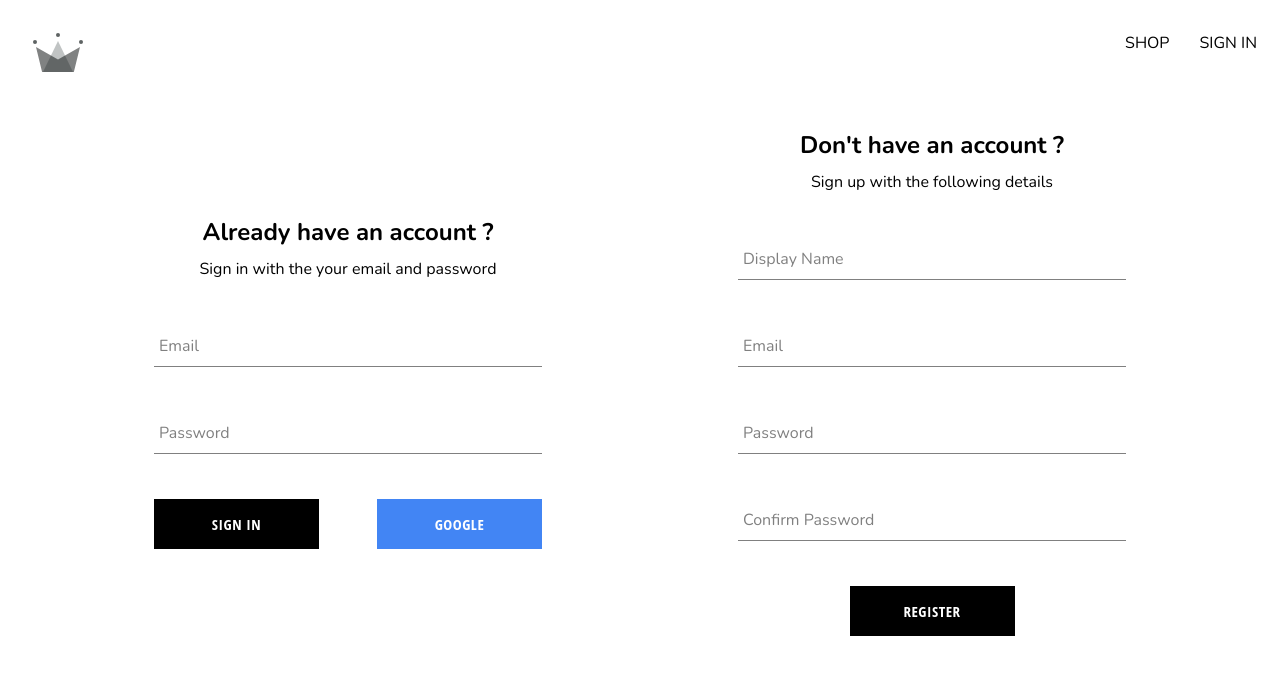
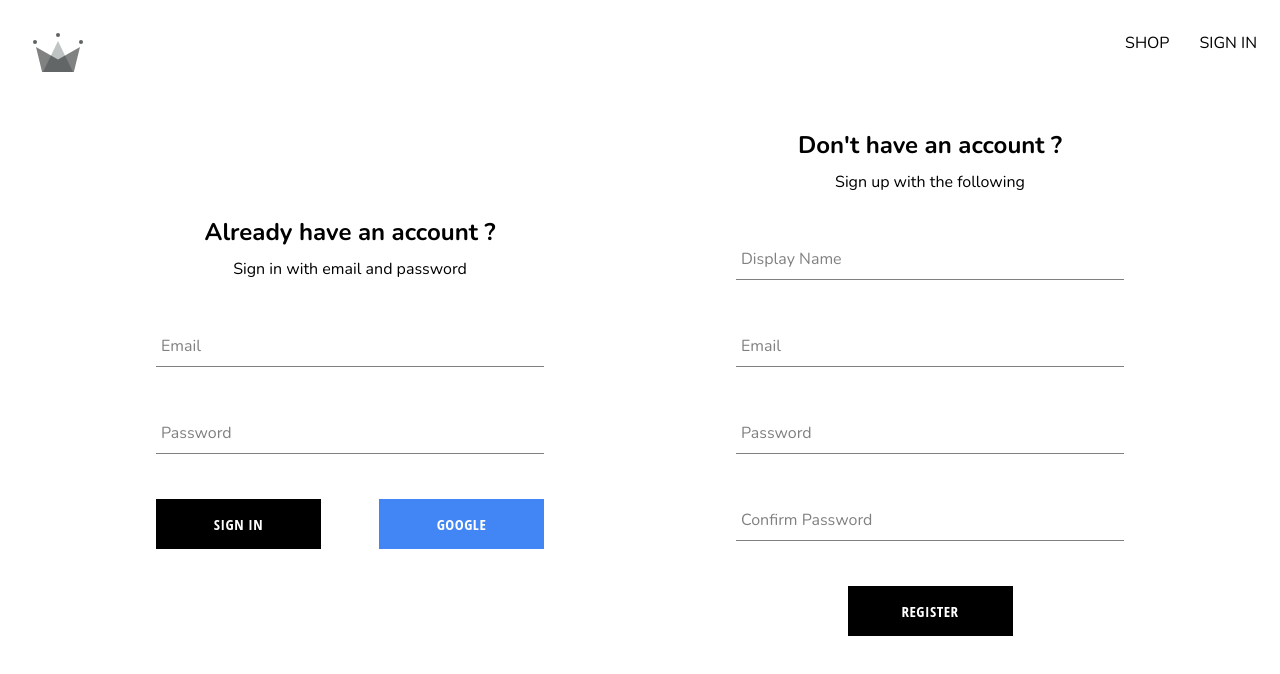
Before and after one commit to Rahulnisanth/BrandRoot-Clothinx, a React (Vite) app: page /authentication in a window 1280 px wide. Shown: the top 674 px of the page. Built offline with nearby package versions, Linux system fonts and the light colour scheme.

Commit message:
final-authentication

```diff
--- a/src/components/sign-in-form/sign-in.component.jsx
+++ b/src/components/sign-in-form/sign-in.component.jsx
@@ -65,7 +65,7 @@ const SignIn = () => {
   return (
     <div className="sign-in-container">
       <h2>Already have an account ?</h2>
-      <span>Sign in with the your email and password</span>
+      <span>Sign in with email and password</span>
       <form onSubmit={handleSubmit}>
         <FormInput
           label="Email"
--- a/src/components/sign-up-form/sign-up.component.jsx
+++ b/src/components/sign-up-form/sign-up.component.jsx
@@ -58,7 +58,7 @@ const SignUp = () => {
   return (
     <div className="sign-up-container">
       <h2>Don't have an account ?</h2>
-      <span>Sign up with the following details</span>
+      <span>Sign up with the following </span>
       <form onSubmit={handleSubmit}>
         <FormInput
           label="Display Name"
--- a/src/context/user.context.jsx
+++ b/src/context/user.context.jsx
@@ -2,12 +2,15 @@
 import { useState, createContext } from "react";
 
 export const UserContext = createContext({
-  setCurrentUser: () => null,
   currentUser: null,
+  setCurrentUser: () => {},
 });
 
 export const UserProvider = ({ children }) => {
   const [currentUser, setCurrentUser] = useState(null);
-  const value = { currentUser, setCurrentUser };
-  return <UserContext.Provider value={value}>{children}</UserContext.Provider>;
+  return (
+    <UserContext.Provider value={{ currentUser, setCurrentUser }}>
+      {children}
+    </UserContext.Provider>
+  );
 };
--- a/src/main.jsx
+++ b/src/main.jsx
@@ -1,12 +1,15 @@
 import React from "react";
 import ReactDOM from "react-dom/client";
+import { UserProvider } from "./context/user.context.jsx";
 import { BrowserRouter } from "react-router-dom";
 import App from "./App.jsx";
 
 ReactDOM.createRoot(document.getElementById("root")).render(
   <React.StrictMode>
     <BrowserRouter>
-      <App />
+      <UserProvider>
+        <App />
+      </UserProvider>
     </BrowserRouter>
   </React.StrictMode>
 );
--- a/src/routes/authentication/authentication.styles.scss
+++ b/src/routes/authentication/authentication.styles.scss
@@ -1,11 +1,12 @@
 .auth-container {
-  margin: 0 3rem 0 3rem;
   display: flex;
   flex-wrap: wrap;
   align-items: center;
-  justify-content: space-around;
+  justify-content: center;
+  gap: 10rem;
 
   @media (max-width: 450px) {
     margin: 0;
+    gap: 1rem;
   }
 }
--- a/src/routes/navigation/navigation.component.jsx
+++ b/src/routes/navigation/navigation.component.jsx
@@ -1,5 +1,6 @@
 import { Outlet, Link } from "react-router-dom";
 import { useContext } from "react";
+import { signOutUser } from "../../utils/firebase/firebase.utils";
 import { UserContext } from "../../context/user.context";
 import CrownLogo from "../../assets/crown.svg";
 import "./navigation.styles.scss";
@@ -7,6 +8,12 @@ import "./navigation.styles.scss";
 const Navigation = () => {
   const { currentUser, setCurrentUser } = useContext(UserContext);
   console.log(currentUser);
+
+  //SignOut Handler :
+  const SignOutHandler = async () => {
+    await signOutUser();
+    setCurrentUser(null);
+  };
   return (
     <>
       <div className="navigation">
@@ -18,7 +25,9 @@ const Navigation = () => {
             SHOP
           </Link>
           {currentUser ? (
-            <span className="nav-link">SIGN OUT</span>
+            <span className="nav-link" onClick={SignOutHandler}>
+              SIGN OUT
+            </span>
           ) : (
             <Link className="nav-link" to="/authentication">
               SIGN IN
--- a/src/utils/firebase/firebase.utils.js
+++ b/src/utils/firebase/firebase.utils.js
@@ -5,6 +5,7 @@ import {
   createUserWithEmailAndPassword,
   GoogleAuthProvider,
   signInWithEmailAndPassword,
+  signOut,
 } from "firebase/auth";
 import { getFirestore, doc, getDoc, setDoc } from "firebase/firestore";
 
@@ -58,3 +59,5 @@ export const signInAuthUserWithEmailAndPassword = async (email, password) => {
 
   return await signInWithEmailAndPassword(auth, email, password);
 };
+
+export const signOutUser = async () => await signOut(auth);
```
